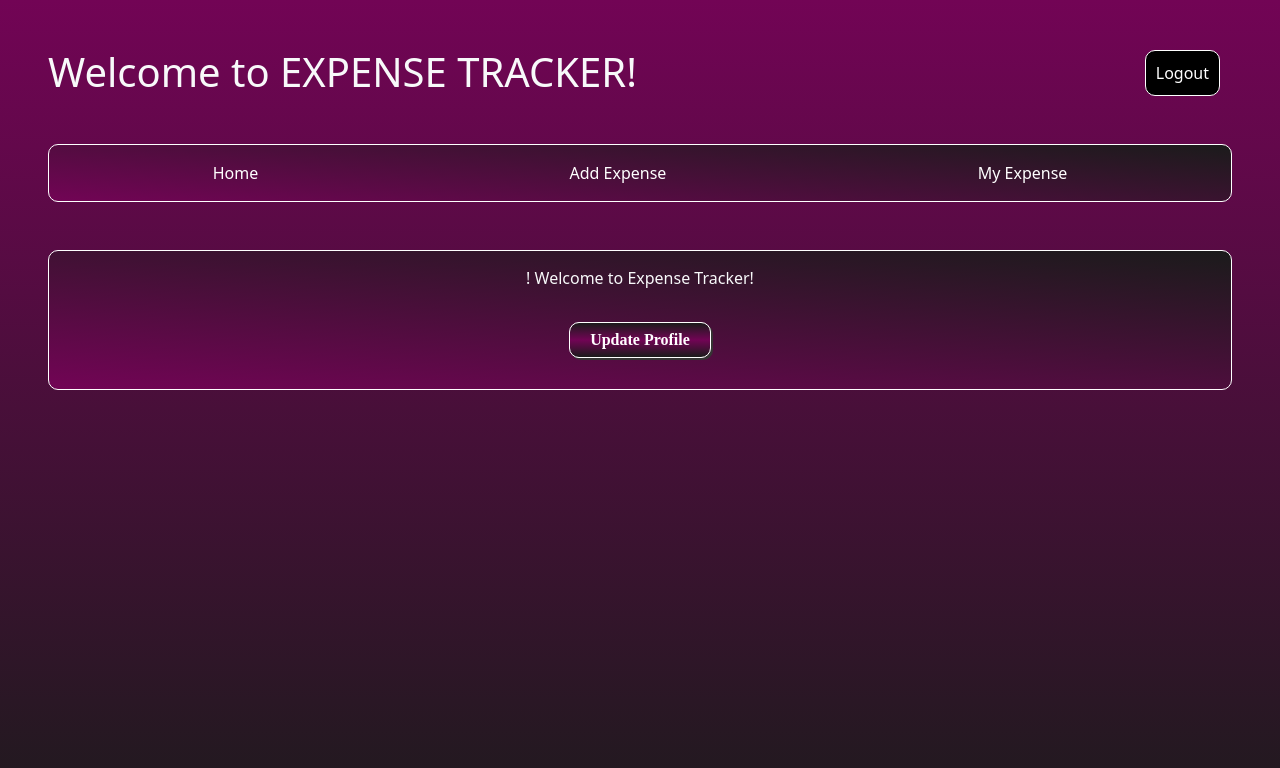
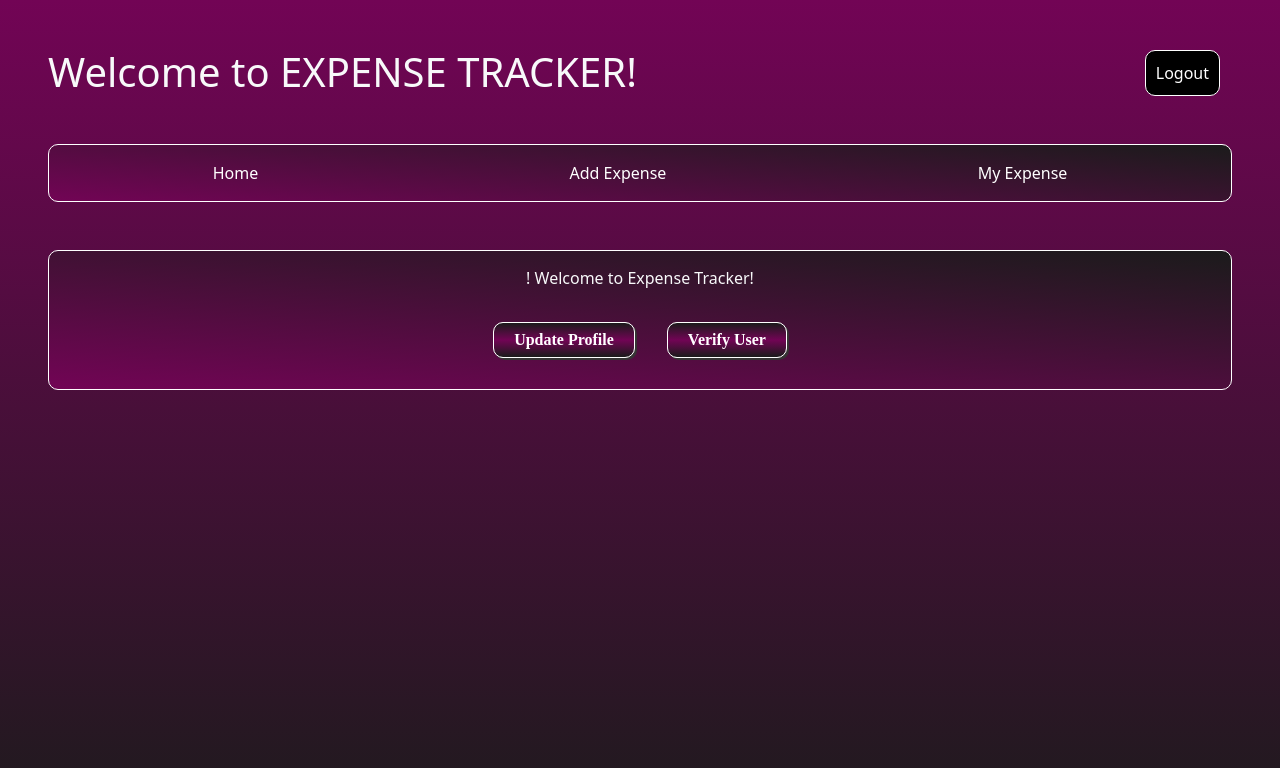
Before and after one commit to Meena024/expense_tracker_redux_fb, a React (Create React App) app: page /welcome in a window 1280 px wide. Shown: the top 768 px of the page. Built offline with nearby package versions, Linux system fonts and the light colour scheme; no server answers.

Commit message:
firebase email verification integrated

```diff
--- a/src/Components/Pages/Welcome/Welcome.js
+++ b/src/Components/Pages/Welcome/Welcome.js
@@ -5,6 +5,7 @@ import { authActions } from "../../Store/Slices/AuthSlice";
 import { useDispatch, useSelector } from "react-redux";
 import { setToggleProfileForm } from "../../Store/Slices/ProfileSlice";
 import { auth } from "../../Firebase/initialize";
+import { sendEmailVerification } from "firebase/auth";
 
 const Welcome = () => {
   const dispatch = useDispatch();
@@ -24,11 +25,27 @@ const Welcome = () => {
             displayName: currentUser.displayName,
             photoURL: currentUser.photoURL,
             uid: currentUser.uid,
+            verifiedUser: currentUser.emailVerified,
           })
         );
       });
     }
   }, [dispatch]);
+
+  const verifyUserHandler = async () => {
+    const cur_user = auth.currentUser;
+    console.log(user, cur_user);
+    if (user && !user.emailVerified) {
+      try {
+        await sendEmailVerification(cur_user);
+        alert("Verification email sent!");
+      } catch (error) {
+        console.error("Error sending verification email:", error);
+      }
+    } else {
+      alert("Email already verified or user not found.");
+    }
+  };
 
   return (
     <Card className="text-light m-5">
@@ -57,6 +74,11 @@ const Welcome = () => {
             </button>
           )}
           {toggleProfileForm && <UpdateProfile />}
+          {!user.verifiedUser && (
+            <button className="m-3" onClick={() => verifyUserHandler()}>
+              Verify User
+            </button>
+          )}
         </div>
       ) : (
         <p>Please Login</p>
--- a/src/Components/Store/Slices/AuthSlice.js
+++ b/src/Components/Store/Slices/AuthSlice.js
@@ -21,6 +21,7 @@ export const handleSignUp = createAsyncThunk(
         email: user.email,
         displayName: user.displayName,
         photoURL: user.photoURL,
+        verifiedUser: user.verifiedUser,
       };
     } catch (err) {
       return thunkAPI.rejectWithValue(err.message);
```
